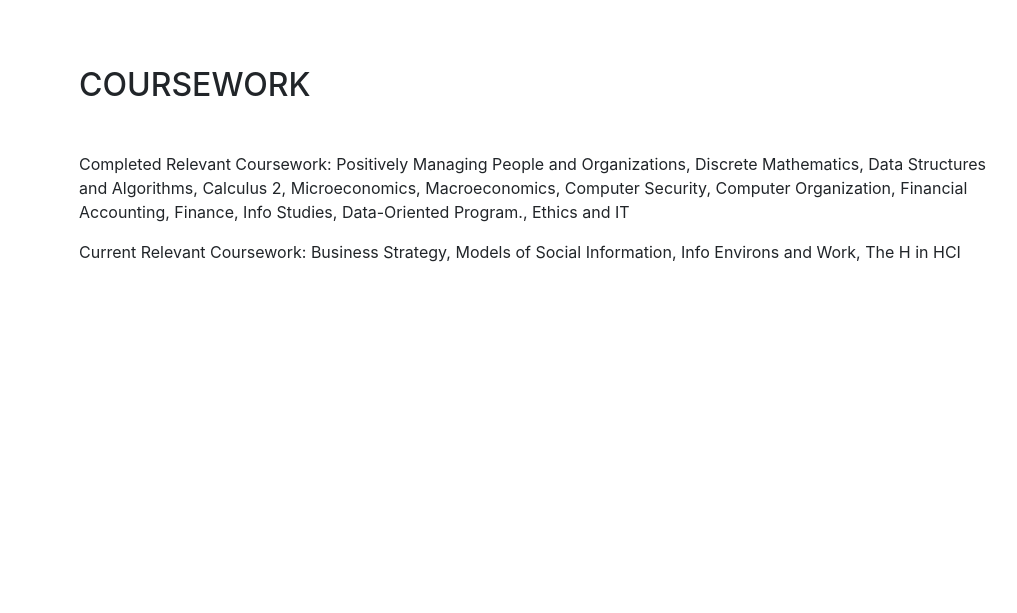
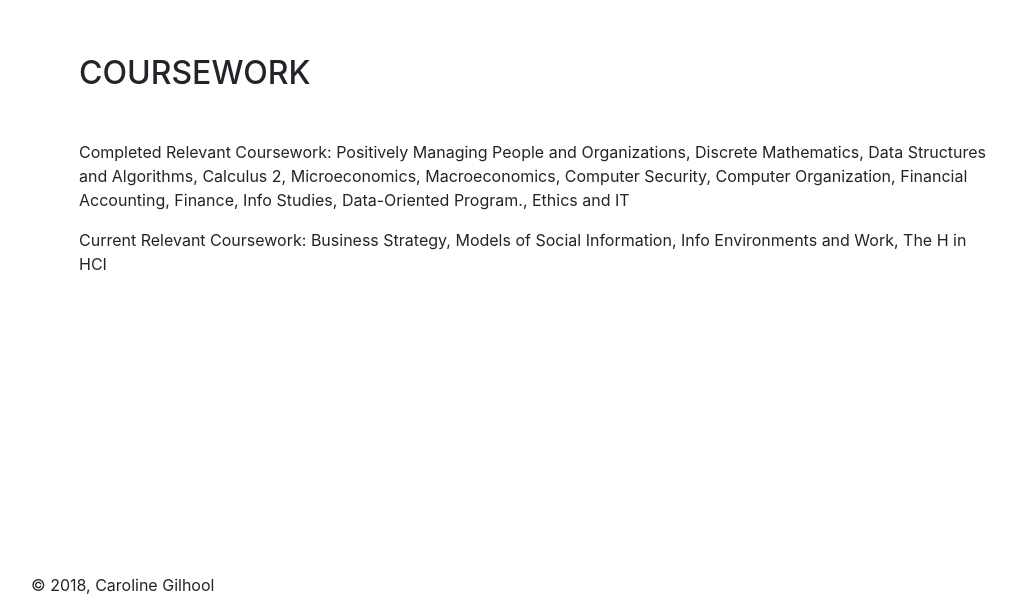
Before and after one commit to carolgil/carolgil.github.io, a website with bundled scripts: page index.html in a window 1280 px wide. Shown: the part 5231-5844 px from the top of the page, without its empty margins (241-1258 px from the left). Before the commit the page ends 5804 px from the top, so only its background shows below. Built offline with nearby package versions, Linux system fonts and the light colour scheme; a web font is replaced by a local one.

Commit message:
copyright

```diff
--- a/index.html
+++ b/index.html
@@ -255,7 +255,7 @@
         <div class="my-auto">
           <h2 class="mb-5">Coursework</h2>
           <p> Completed Relevant Coursework: Positively Managing People and Organizations, Discrete Mathematics, Data Structures and Algorithms, Calculus 2, Microeconomics, Macroeconomics, Computer Security, Computer Organization, Financial Accounting, Finance, Info Studies, Data-Oriented Program., Ethics and IT </p>
-          <p> Current Relevant Coursework: Business Strategy, Models of Social Information, Info Environs and Work, The H in HCI </p>
+          <p> Current Relevant Coursework: Business Strategy, Models of Social Information, Info Environments and Work, The H in HCI </p>
         </div>
       </section>
 
@@ -271,6 +271,8 @@
     <!-- Custom scripts for this template -->
     <script src="js/resume.min.js"></script>
 
+    <p>&copy; 2018, Caroline Gilhool<p>
+
   </body>
 
 </html>
```
